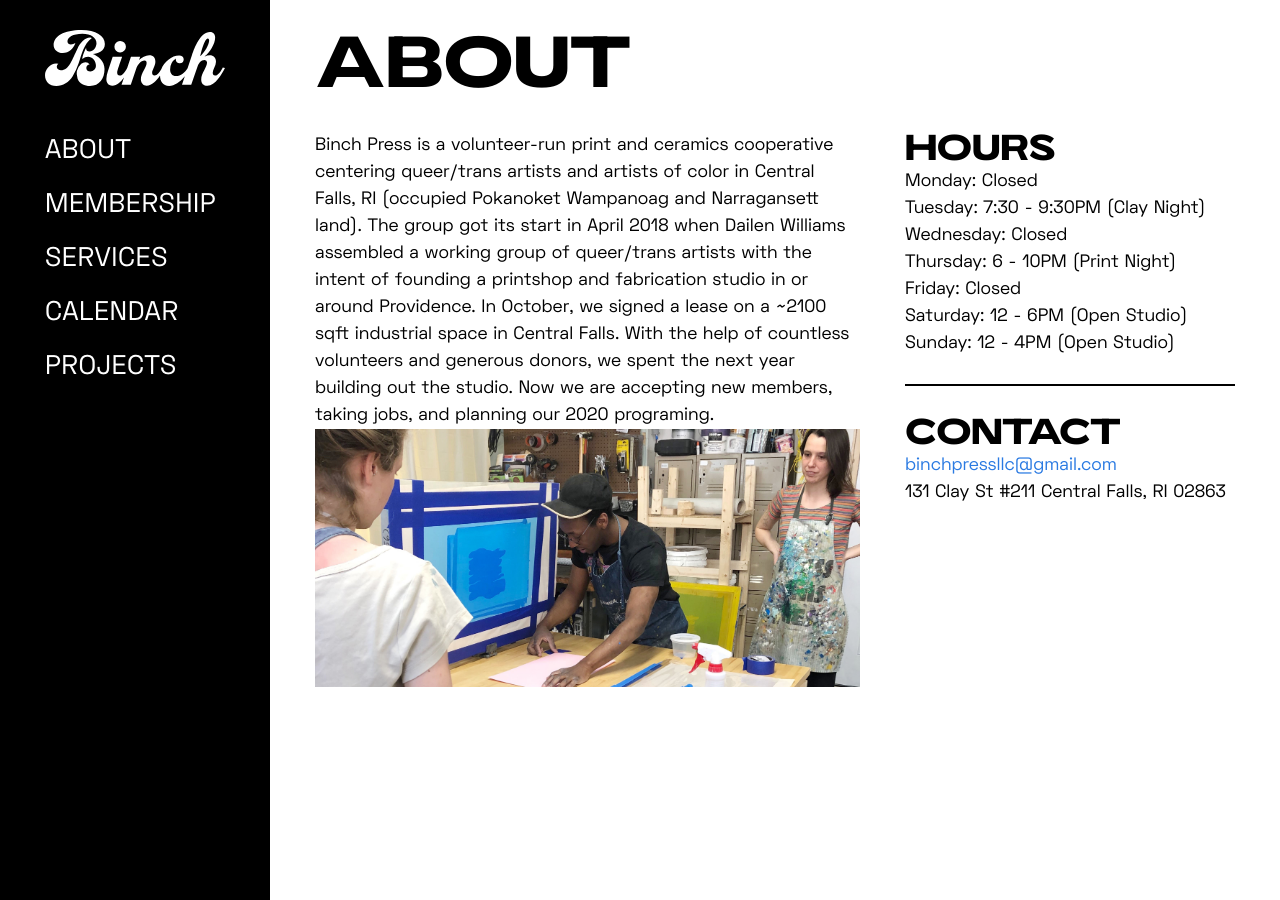
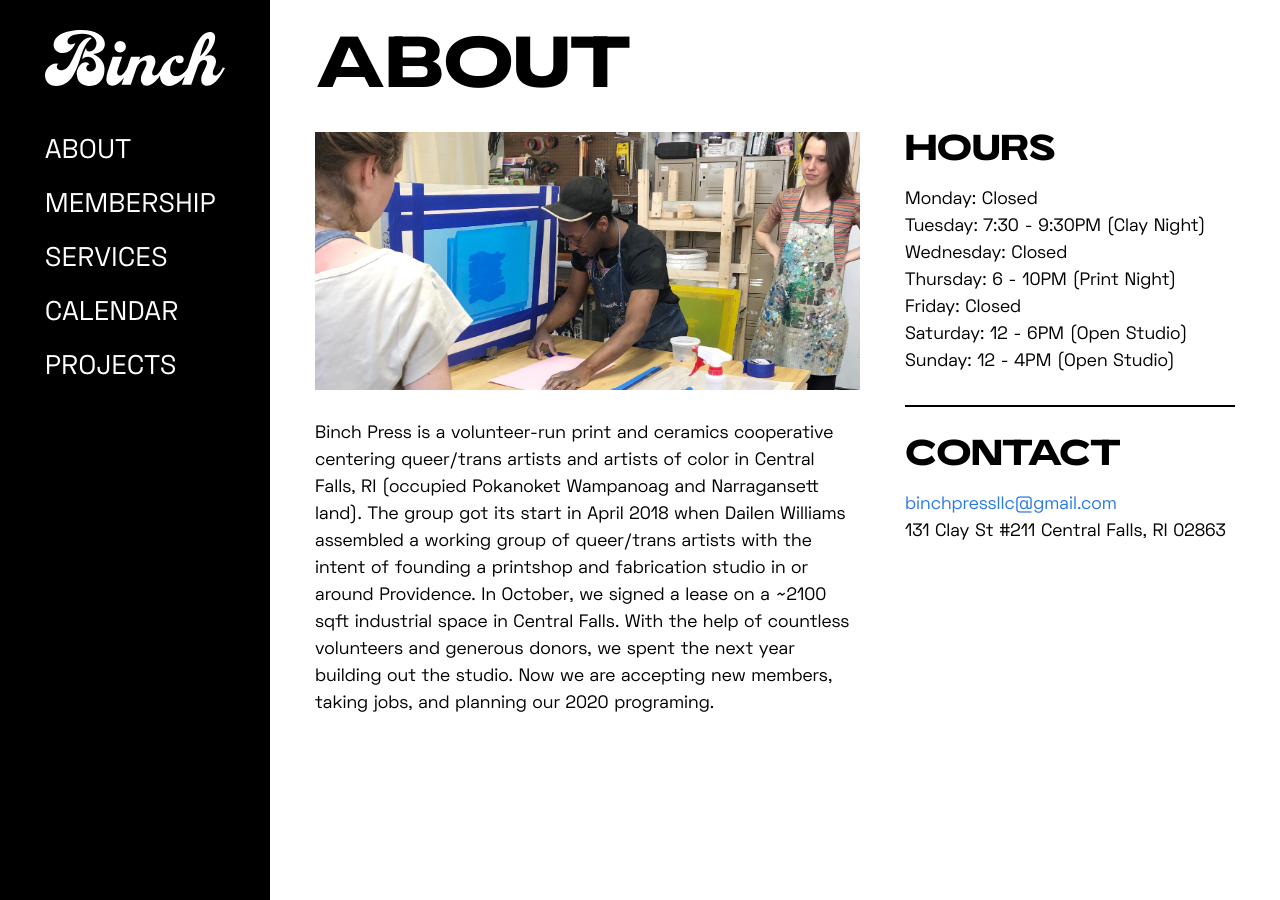
Before and after one commit to tychohoran/binchpress, a Jekyll site: the page built from about.md, in a window 1280 px wide. Built offline with Jekyll 4.4.1, drawn with Linux system fonts in a browser that asks for light colours.

Commit message:
Send it up

```diff
--- a/_layouts/about.html
+++ b/_layouts/about.html
@@ -9,14 +9,15 @@ layout: default
   </header>
 
   <div class="post-content">
-  	<section>
-  		{{ content }}
+  	<section class="post-body">
+  		{% assign filtered_content = content | markdownify | rstrip | strip_newlines | newline_to_br %}
+      {{filtered_content | replace: "<p", "<p class='post-paragraph'" | replace: "<br", "</p><p class='post-paragraph'" }}
   	</section>
   	<section class="more-info">
   	{% for info in page['More Info'] %}
     	<div class="{{info[0] | remove:' Text'}}">
   			<h1 class="page-heading">{{info[0] | remove:" Text"}}</h1>
-  			{{ info[1] | markdownify | newline_to_br | strip_newlines }}
+  			{{ info[1] | markdownify | rstrip | newline_to_br | strip_newlines }}
   		</div>
     {% endfor %}
     </section>
--- a/_layouts/page.html
+++ b/_layouts/page.html
@@ -9,7 +9,18 @@ layout: default
   </header>
 
   <div class="post-content">
-    {{ content }}
+  	<section class="post-body">
+  		{% assign filtered_content = content | markdownify | rstrip | strip_newlines | newline_to_br %}
+      {{filtered_content | replace: "<p", "<p class='post-paragraph'" | replace: "<br", "</p><p class='post-paragraph'" }}
+  	</section>
+  	<section class="more-info">
+  	{% for info in page['More Info'] %}
+    	<div class="{{info[0] | remove:' Text'}}">
+  			<h1 class="page-heading">{{info[0] | remove:" Text"}}</h1>
+  			{{ info[1] | markdownify | rstrip | newline_to_br | strip_newlines }}
+  		</div>
+    {% endfor %}
+    </section>
   </div>
 
 </article>
--- a/_sass/_layout.scss
+++ b/_sass/_layout.scss
@@ -214,7 +214,7 @@
     }
 
     section {
-        margin-bottom: (3/2) * $spacing-unit;
+        margin-bottom: $spacing-unit;
     }
 }
 
@@ -267,8 +267,10 @@
     line-height: 1;
     font-variation-settings: 'wdth'100;
     @include prefix(transition, font-variation-settings 0.5s, webkit moz o);
-
-    @include media-query($on-laptop) {
+    @include media-query(900px) {
+        font-variation-settings: 'wdth'60;
+    }
+    @include media-query(800px) {
         font-variation-settings: 'wdth'20;
     }
     @include media-query($on-palm) {
@@ -300,15 +302,67 @@
 
     section {
         @include prefix(flex, 1, webkit moz ms);
+
+        @include media-query(1200px) {
+            @include prefix(flex, 1 0 100%, webkit moz ms);
+        }
     }
 
+    p {
+        word-wrap: break-word;
+        overflow-wrap: break-word;
+        @include prefix(hyphens, auto, webkit moz);
+    }
+    p.post-paragraph:not(:first-child){
+        margin-top: $spacing-unit;
+    }
+    p.post-paragraph:not(:last-child){
+        margin-bottom: $spacing-unit;
+    }
     .more-info {
-        border-bottom: 1 solid;
+        @include value-prefix(display, flex, webkit moz ms);
+        @include prefix(flex-flow, row wrap, webkit moz ms);
+        @include prefix(justify-content, flex-start, webkit moz ms);
+        @include prefix(align-content, flex-start, webkit moz ms);
         margin-left: (3/2) * $spacing-unit;
         max-width: 330px;
         div:not(:last-child) {
             border-bottom: solid 2px;
             margin-bottom: $spacing-unit;
+            padding-bottom: $spacing-unit;
+        }
+        .page-heading {
+            margin-bottom: $base-font-size;
+        }
+        div {
+            @include prefix(flex, 1, webkit moz ms);
+        }
+        @include media-query(1200px) {
+            margin-left: 0;
+            max-width: 100%;
+            div:not(:last-child) {
+                border-bottom: none;
+                border-right: solid 2px;
+                margin-right: $spacing-unit;
+                padding-right: $spacing-unit;
+                margin-bottom: 0;
+                padding-bottom: 0;
+            }
+        }
+        @include media-query(950px) {
+            div {
+                @include prefix(flex, 1 0 100%, webkit moz ms);
+                border-top: solid 2px;
+                padding-top: $spacing-unit;
+            }
+            div:not(:last-child) {
+                border-right: none;
+                margin-right: 0;
+                padding-right: 0;
+            }
+            div:not(:first-child) {
+                margin-top: $spacing-unit;
+            }
         }
     }
 }
--- a/about.md
+++ b/about.md
@@ -14,8 +14,9 @@ More Info:
   Contact Text: |-
     [binchpressllc@gmail.com](mailto:binchpressllc@gmail.com)
     131 Clay St #211 Central Falls, RI 02863
-layout: about
+layout: page
 ---
 
+![binch crop 2.jpeg](/uploads/binch%20crop%202.jpeg)
+
 Binch Press is a volunteer-run print and ceramics cooperative centering queer/trans artists and artists of color in Central Falls, RI (occupied Pokanoket Wampanoag and Narragansett land). The group got its start in April 2018 when Dailen Williams assembled a working group of queer/trans artists with the intent of founding a printshop and fabrication studio in or around Providence. In October, we signed a lease on a \~2100 sqft industrial space in Central Falls. With the help of countless volunteers and generous donors, we spent the next year building out the studio. Now we are accepting new members, taking jobs, and planning our 2020 programing.
-![binch crop 2.jpeg](/uploads/binch%20crop%202.jpeg)
--- a/css/main.scss
+++ b/css/main.scss
@@ -30,7 +30,7 @@ $content-width:    800px;
 $menu-width: 240px;
 
 $on-palm:          700px;
-$on-laptop:        900px;
+$on-laptop:        1040px;
 
 
 
```
Also changed, not shown: 1 other file.
